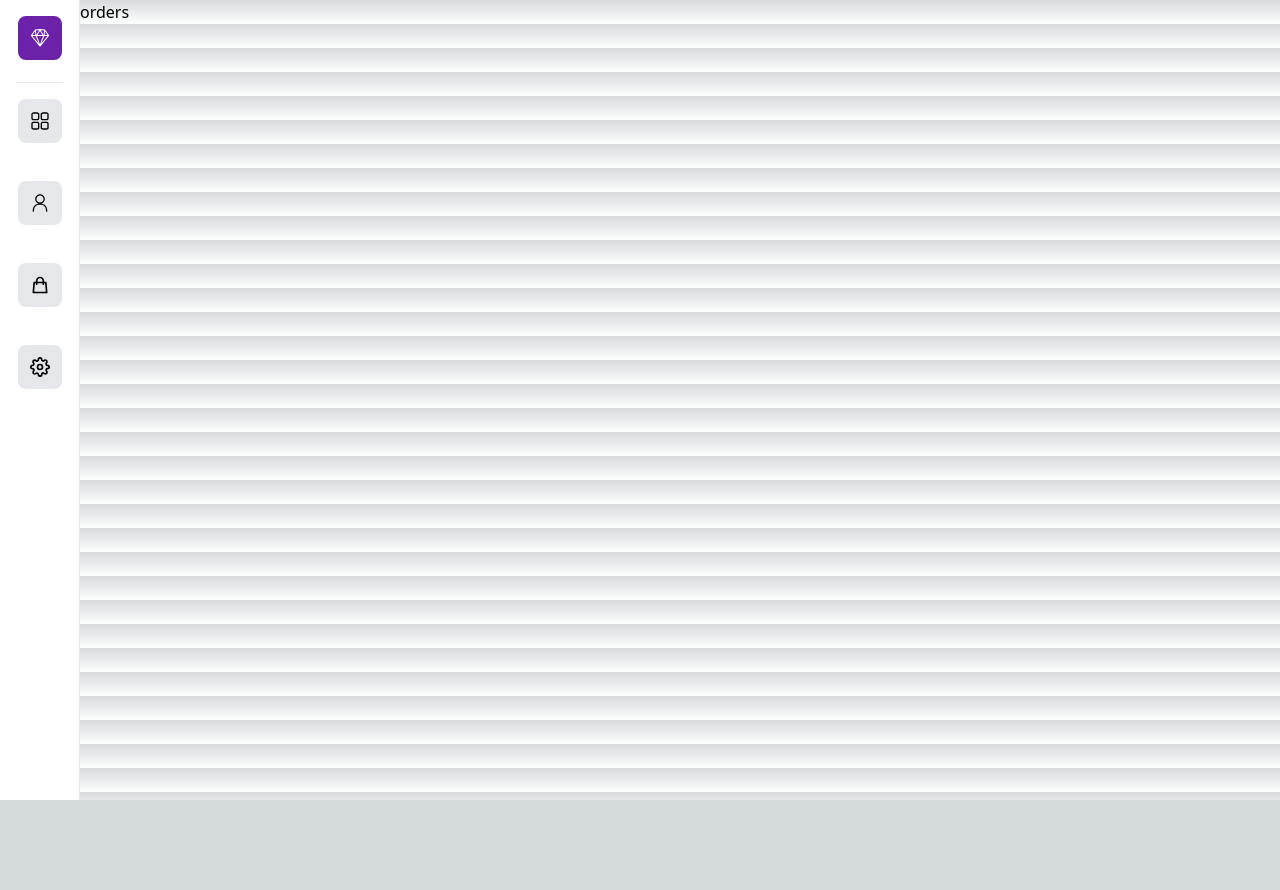
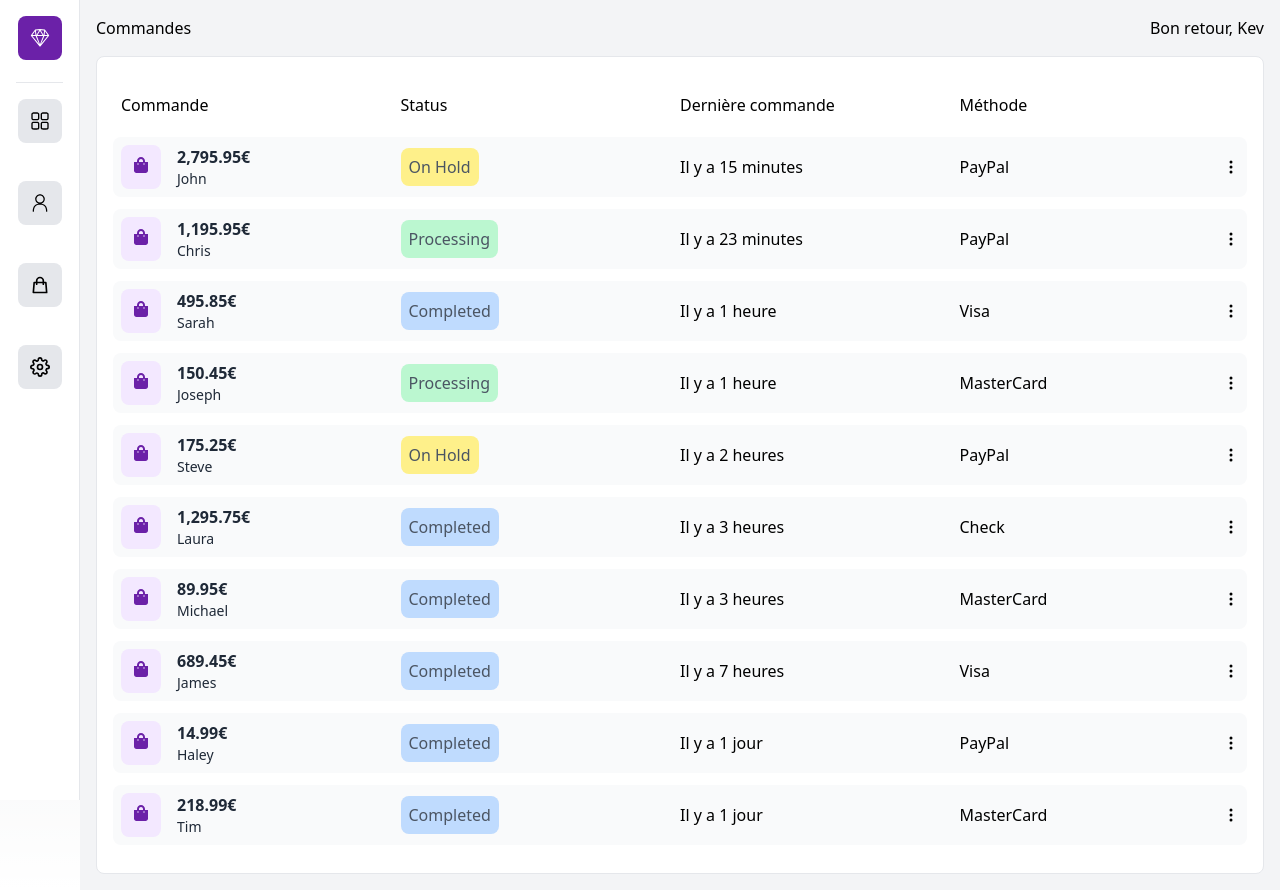
Before and after one commit to Sladriix-dev/dashboard, a Next.js app: page /orders in a window 1280 px wide. Before the commit the page ends 800 px from the top, so only its background shows below. Built offline with nearby package versions, Linux system fonts and the light colour scheme.

Commit message:
ADD orders page

```diff
--- a/pages/orders.jsx
+++ b/pages/orders.jsx
@@ -1,9 +1,65 @@
-import React from 'react'
+import React from "react";
+import { data } from "../data/data.js";
+import { BsThreeDotsVertical } from "react-icons/bs";
+import { FaShoppingBag } from "react-icons/fa";
 
 const orders = () => {
   return (
-    <div>orders</div>
-  )
-}
+    <div className="bg-gray-100 min-h-screen">
+      <div className="flex justify-between px-4 pt-4">
+        <h2>Commandes</h2>
+        <h2>Bon retour, Kev</h2>
+      </div>
+      <div className="p-4">
+        <div className="w-full m-auto p-4 border rounded-lg bg-white overflow-y-auto">
+          <div className="my-3 p-2 grid md:grid-cols-4 sm:grid-cols-3 grid-cols-2 items-center justify-between">
+            <span>Commande</span>
+            <span className="sm:text-left text-right">Status</span>
+            <span className="hidden md:grid">Dernière commande</span>
+            <span className="hidden sm:grid">Méthode</span>
+          </div>
+          <ul>
+            {data.map((order, id) => (
+              <li
+                key={id}
+                className="bg-gray-50 hover:bg-gray-100 rounded-lg my-3 p-2 grid md:grid-cols-4 sm:grid-cols-3 grid-cols-2 items-center justify-between cursor-pointer"
+              >
+                <div className="flex">
+                  <div className="bg-purple-100 p-3 rounded-lg">
+                    <FaShoppingBag className="text-purple-800" />
+                  </div>
+                  <div className="pl-4">
+                    <p className="text-gray-800 font-bold">
+                      {order.total.toLocaleString()}€
+                    </p>
+                    <p className="text-gray-800 text-sm">{order.name.first}</p>
+                  </div>
+                </div>
+                <p className="text-gray-600 sm:text-left text-right">
+                  <span
+                    className={
+                      order.status == "Processing"
+                        ? "bg-green-200 p-2 rounded-lg"
+                        : order.status == "Completed"
+                        ? "bg-blue-200 p-2 rounded-lg"
+                        : "bg-yellow-200 p-2 rounded-lg"
+                    }
+                  >
+                    {order.status}
+                  </span>
+                </p>
+                <p className="hidden md:flex">{order.date}</p>
+                <div className="sm:flex hidden justify-between items-center">
+                    <p>{order.method}</p>
+                    <BsThreeDotsVertical />
+                </div>
+              </li>
+            ))}
+          </ul>
+        </div>
+      </div>
+    </div>
+  );
+};
 
-export default orders
+export default orders;
```
